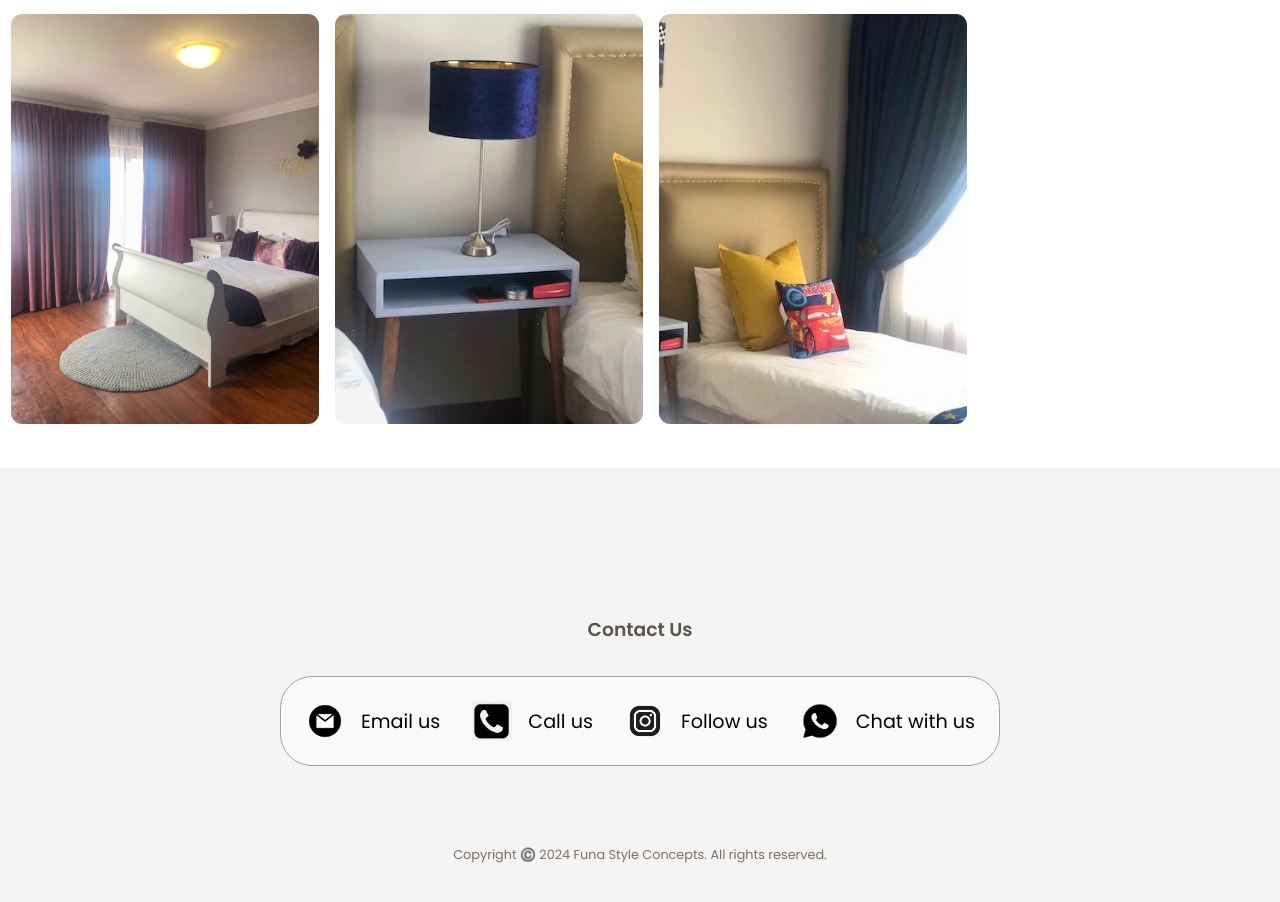
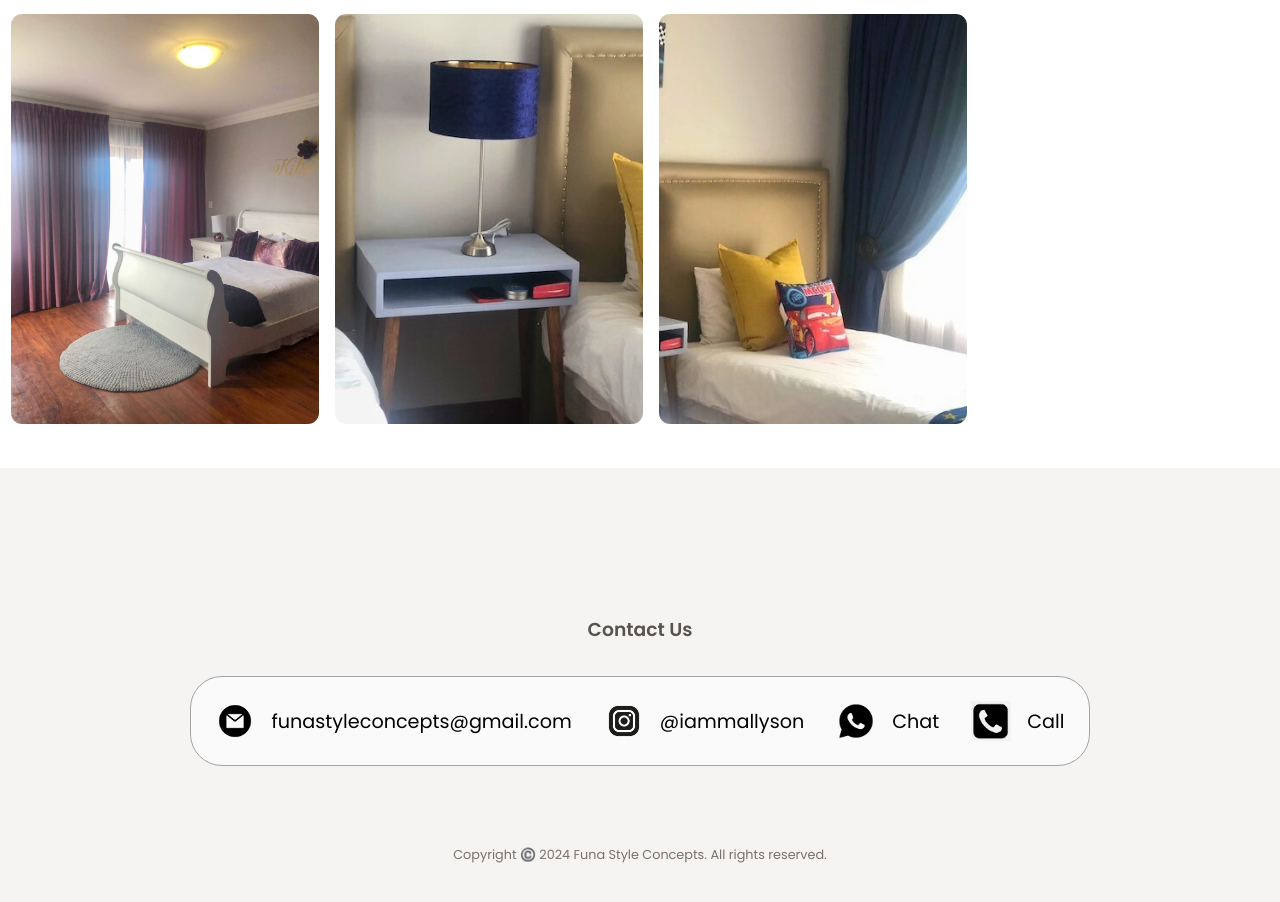
Before and after one commit to Michaelsgithubcs/Home-Decor-Site, a plain HTML site: page Projects.html in a window 1280 px wide. Shown: the part 2351-3253 px from the top of the page. Drawn offline with Linux system fonts and the light colour scheme; files whose address does not match are found by name.

Commit message:
Update Projects.html

```diff
--- a/Projects.html
+++ b/Projects.html
@@ -73,21 +73,20 @@
       <div class="contact-info-upper-container">
   <div class="contact-info-container">
     <img src="assets/email.png" alt="Email icon" class="icon contact-icon email-icon" />
-    <p><a href="mailto:funastyleconcepts@gmail.com">Email us</a></p>
+    <p><a href="mailto:funastyleconcepts@gmail.com">funastyleconcepts@gmail.com</a></p>
+  </div>
+  <div class="contact-info-container">
+    <img src="assets/insta-logo.png" alt="Instagram icon" class="icon contact-icon email-icon" />
+    <p><a href="https://www.instagram.com/iammallyson" target="_blank">@iammallyson</a></p>
+  </div>
+  <div class="contact-info-container">
+    <img src="assets/whatsapp-logo.png" alt="WhatsApp icon" class="icon contact-icon email-icon" />
+    <p><a href="https://wa.me/0782628835">Chat</a></p>
   </div>
   <div class="contact-info-container">
     <img src="assets/call-logo.png" alt="Phone icon" class="icon contact-icon email-icon" />
-    <p><a href="tel:+1234567890">Call us</a></p>
+    <p><a href="tel:+1234567890">Call</a></p>
   </div>
-  <div class="contact-info-container">
-    <img src="assets/insta-logo.png" alt="Instagram icon" class="icon contact-icon email-icon" />
-    <p><a href="https://www.instagram.com/iammallyson" target="_blank">Follow us</a></p>
-  </div>
-  <div class="contact-info-container">
-    <img src="assets/whatsapp-logo.png" alt="WhatsApp icon" class="icon contact-icon email-icon" />
-    <p><a href="https://wa.me/0782628835">Chat with us</a></p>
-  </div>
-
 </div>
         <div class="contact-info-container"></div>
       </div>
```
